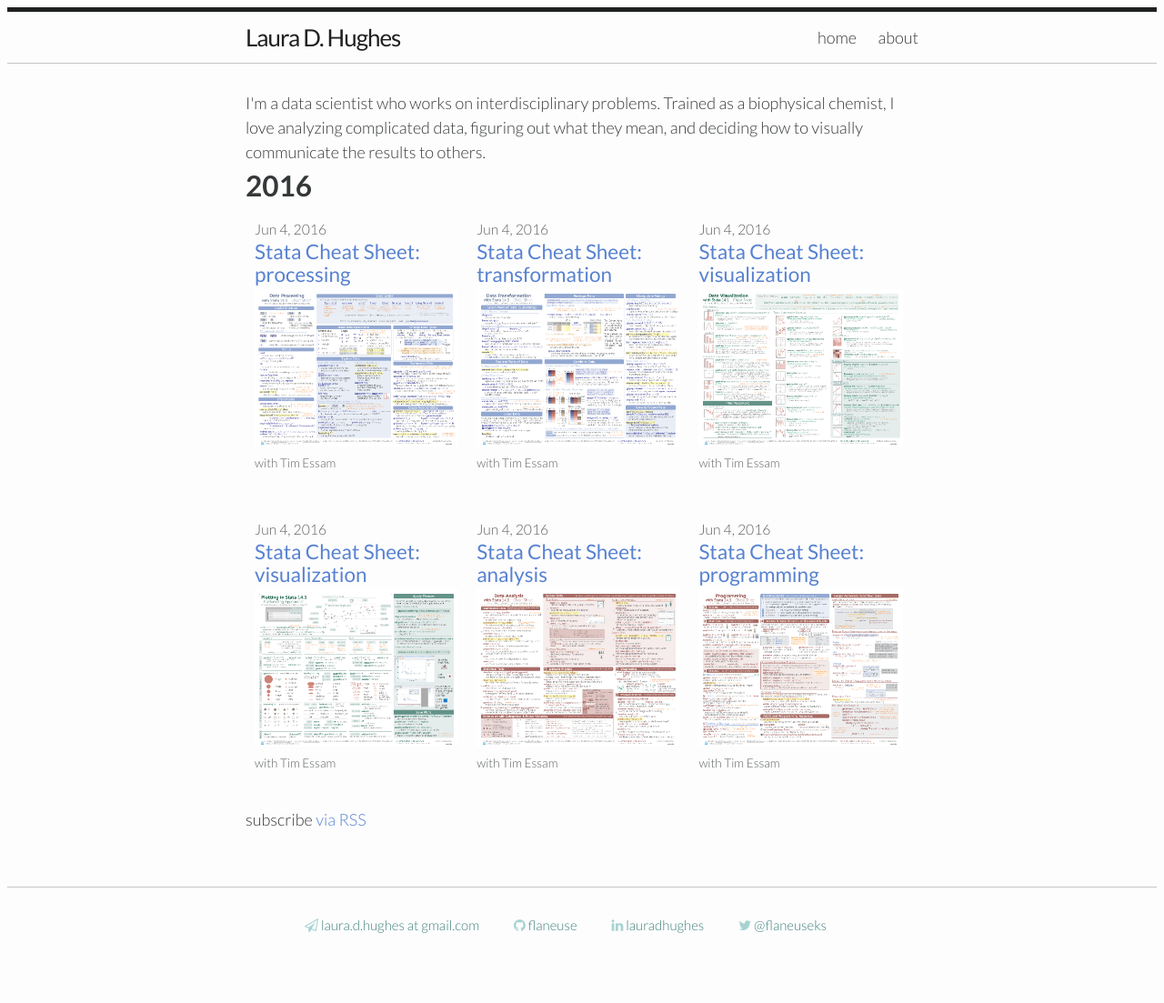
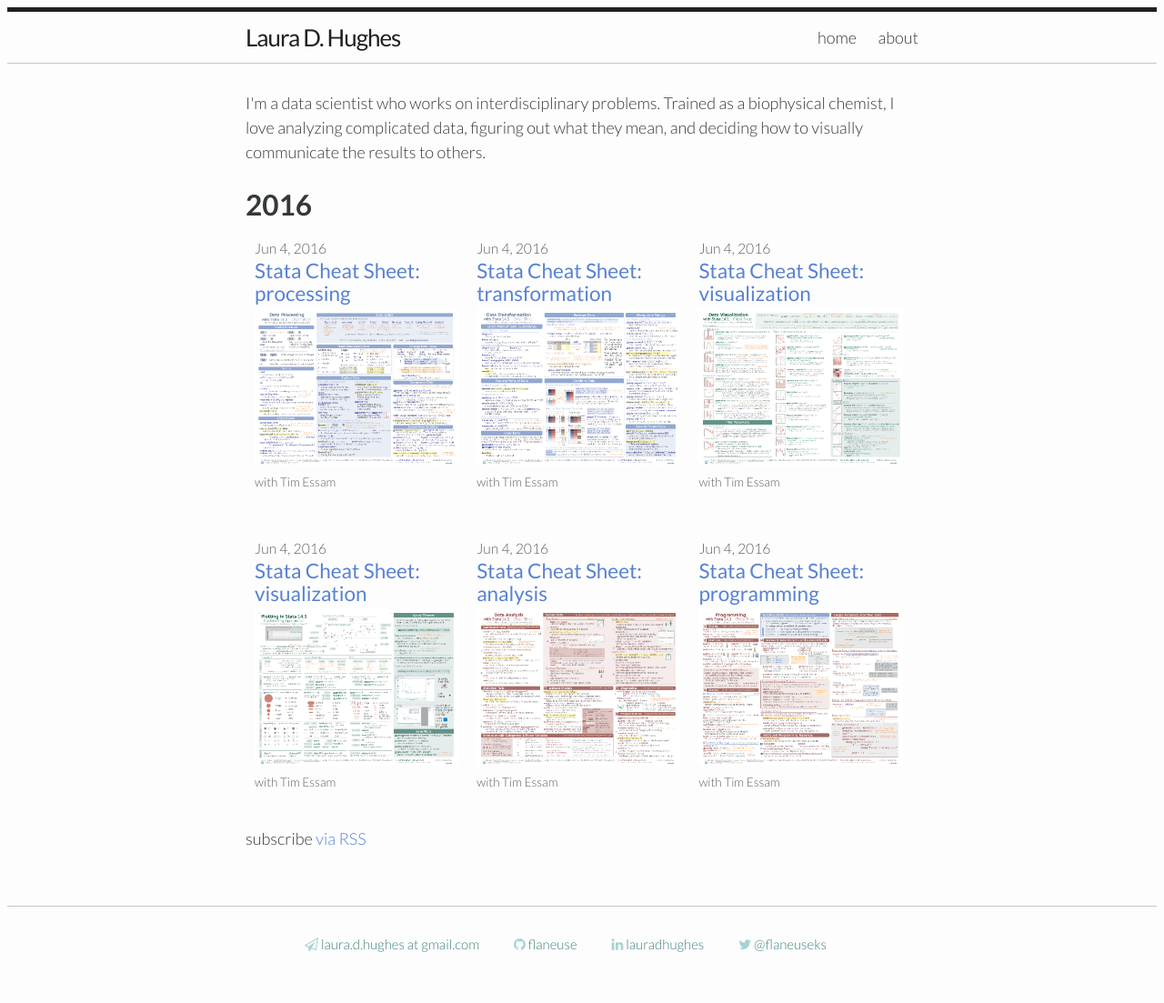
Before and after one commit to flaneuse/flaneuse.github.io, a Jekyll site: the page built from index.html, in a window 1280 px wide. Shown: the whole page at 91% size. Built offline with Jekyll 4.4.1, drawn with Linux system fonts in a browser that asks for light colours; before the commit the page ends 1082 px from its top, so only the background shows below that.

Commit message:
cleaning up css

```diff
--- a/_includes/head.html
+++ b/_includes/head.html
@@ -13,7 +13,8 @@
 
   <!-- Google fonts -->
   <!-- <link href='https://fonts.googleapis.com/css?family=Open+Sans|Lato|Source+Sans+Pro|Alegreya+Sans|Josefin+Sans|Work+Sans|Alegreya+Sans+SC:400,400italic|Khula|Yantramanav|Martel+Sans|Palanquin|Bubbler+One' rel='stylesheet' type='text/css'> -->
-  <link href="https://fonts.googleapis.com/css?family=Lato:100,300,400,700,900|Raleway:100,200,300,400,500,600,700,800,900|Source+Sans+Pro:200,300,400,600,700" rel="stylesheet">
+  <!-- |Raleway:100,200,300,400,500,600,700,800,900|Source+Sans+Pro:200,300,400,600,700 -->
+  <link href="https://fonts.googleapis.com/css?family=Lato:100,300,400,700,900" rel="stylesheet">
 
   <link rel="canonical" href="{{ page.url | replace:'index.html','' | prepend: site.baseurl | prepend: site.url }}">
   <link rel="alternate" type="application/rss+xml" title="{{ site.title }}" href="{{ "/feed.xml" | prepend: site.baseurl | prepend: site.url }}" />
--- a/_sass/_base.scss
+++ b/_sass/_base.scss
@@ -1,15 +1,15 @@
 /**
  * Reset some basic elements
  */
-h1, h2, h3, h4, h5, h6,
+h2, h3, h4, h5, h6,
 p, blockquote, pre, hr,
 dl, dd, ol, ul, figure {
     margin: 0;
     padding: 0;
 }
 
-body{
-    margin: 10;
+h1, body{
+    margin-bottom: 10;
     padding: 0;
 }
 
```
